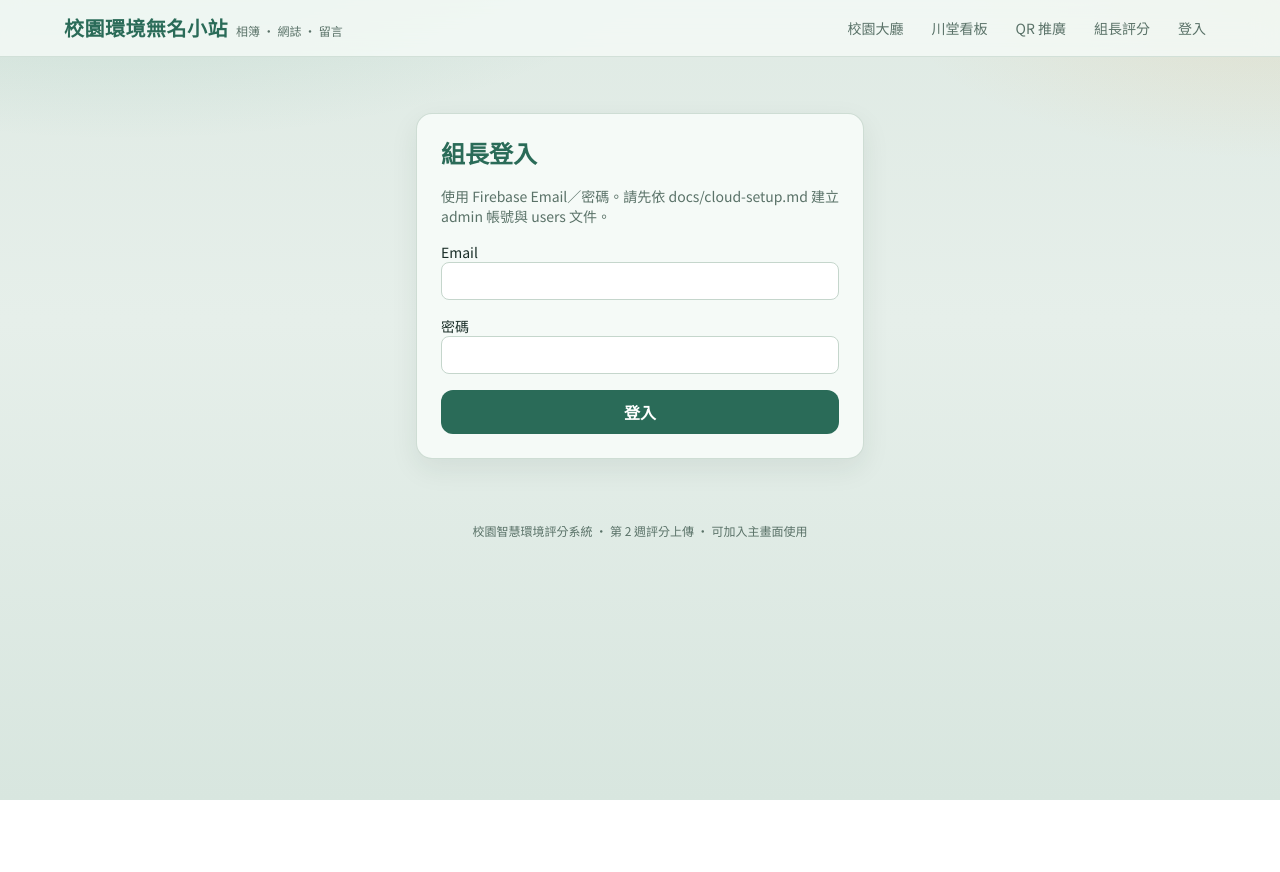
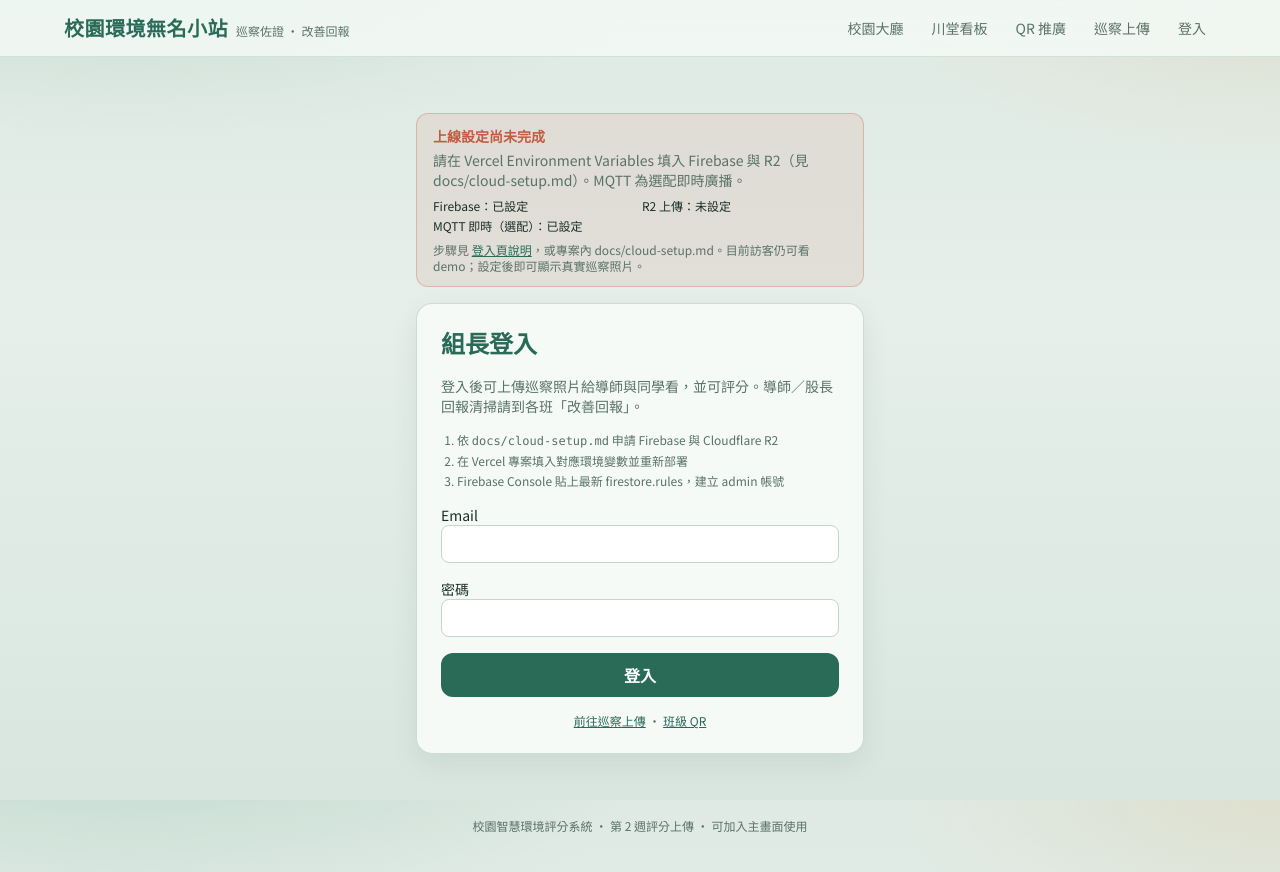
Before and after one commit to jomogo0218/CHSH-Score, a Next.js app: page /login in a window 1280 px wide. Before the commit the page ends 800 px from the top, so only its background shows below. Built offline with nearby package versions, Linux system fonts and the light colour scheme; no server answers.

Commit message:
Align UI with patrol photos and cleanup reporting.
Clarify copy for evidence, class feedback, and scoring as support; add setup-status banner so missing Firebase/R2 is obvious on the live site.

```diff
--- /dev/null
+++ b/src/app/api/setup-status/route.ts
@@ -0,0 +1,32 @@
+import { NextResponse } from "next/server";
+import { hasR2Credentials } from "@/lib/r2/server";
+
+/**
+ * 回傳雲端接線狀態（不含任何密鑰內容），方便組長確認上線條件。
+ */
+export async function GET() {
+  const firebase = Boolean(
+    process.env.NEXT_PUBLIC_FIREBASE_API_KEY &&
+      process.env.NEXT_PUBLIC_FIREBASE_PROJECT_ID &&
+      process.env.NEXT_PUBLIC_FIREBASE_APP_ID,
+  );
+  const r2Public = Boolean(process.env.NEXT_PUBLIC_CF_R2_PUBLIC_URL);
+  const r2Write = hasR2Credentials();
+  const mqttSubscribe = Boolean(
+    process.env.NEXT_PUBLIC_MQTT_URL && process.env.NEXT_PUBLIC_MQTT_USER,
+  );
+  const mqttPublish = Boolean(
+    process.env.NEXT_PUBLIC_MQTT_URL && process.env.MQTT_ADMIN_USER,
+  );
+
+  const coreReady = firebase && r2Write && r2Public;
+  return NextResponse.json({
+    coreReady,
+    firebase,
+    r2: { publicUrl: r2Public, upload: r2Write },
+    mqtt: { subscribe: mqttSubscribe, publish: mqttPublish },
+    hint: coreReady
+      ? "核心已就緒：巡察照片可上傳並供全校瀏覽／回報銷案。"
+      : "請在 Vercel Environment Variables 填入 Firebase 與 R2（見 docs/cloud-setup.md）。MQTT 為選配即時廣播。",
+  });
+}
--- a/src/components/ClassQrPanel.tsx
+++ b/src/components/ClassQrPanel.tsx
@@ -74,7 +74,7 @@ export function ClassQrPanel({ classId, className }: { classId: string; classNam
         {className} QR Code
       </h3>
       <p className="text-sm text-muted">
-        可貼在教室門口：掃碼進班級小站看佐證；組長可掃巡檢連結快速評分。
+        可貼教室門口：掃左邊看巡察照片與改善回報；掃右邊給組長快速上傳。
       </p>
       <div className="grid gap-4 sm:grid-cols-2">
         <QrImage value={classUrl} label="班級主頁" />
--- a/src/components/ClassSiteClient.tsx
+++ b/src/components/ClassSiteClient.tsx
@@ -154,9 +154,9 @@ export function ClassSiteClient({ classDoc }: { classDoc: ClassDoc }) {
 
       <nav className="flex flex-wrap gap-2 text-sm">
         {[
-          { id: "albums", label: "相簿" },
-          { id: "blogs", label: "網誌" },
-          { id: "guestbook", label: "留言板" },
+          { id: "albums", label: "巡察照片" },
+          { id: "blogs", label: "巡察說明" },
+          { id: "guestbook", label: "改善回報" },
           { id: "qr", label: "QR" },
         ].map((tab) => (
           <a
@@ -171,7 +171,7 @@ export function ClassSiteClient({ classDoc }: { classDoc: ClassDoc }) {
 
       <section id="albums" className="panel scroll-mt-24 p-5 sm:p-6">
         <h2 className="mb-4 font-[family-name:var(--font-display)] text-2xl font-bold text-mint">
-          相簿專區
+          巡察照片
         </h2>
         <AlbumGrid
           inspections={inspections}
@@ -181,14 +181,14 @@ export function ClassSiteClient({ classDoc }: { classDoc: ClassDoc }) {
 
       <section id="blogs" className="panel scroll-mt-24 p-5 sm:p-6">
         <h2 className="mb-4 font-[family-name:var(--font-display)] text-2xl font-bold text-mint">
-          網誌專區
+          巡察說明
         </h2>
         <BlogList inspections={inspections} />
       </section>
 
       <section id="guestbook" className="panel scroll-mt-24 p-5 sm:p-6">
         <h2 className="mb-4 font-[family-name:var(--font-display)] text-2xl font-bold text-mint">
-          互動留言板
+          改善回報
         </h2>
         <Guestbook
           comments={comments}
--- a/src/components/Guestbook.tsx
+++ b/src/components/Guestbook.tsx
@@ -177,9 +177,9 @@ export function Guestbook({
         onSubmit={onSubmit}
         className="space-y-3 rounded-xl border border-[color:var(--border)] bg-[color:var(--accent-soft)]/20 p-4"
       >
-        <h3 className="font-semibold text-ink">改善回覆／銷案</h3>
+        <h3 className="font-semibold text-ink">清掃完成回報</h3>
         <p className="text-xs text-muted">
-          衛生股長或導師可上傳改善照片並銷案。未登入時寫入本機預覽。
+          導師／衛生股長看完巡察照片後，上傳改善照並說明已清掃。勾選銷案後狀態會改為「已銷案」。未登入時先存本機預覽。
         </p>
 
         <label className="block space-y-1 text-sm">
@@ -266,7 +266,7 @@ export function Guestbook({
             checked={markFixed}
             onChange={(e) => setMarkFixed(e.target.checked)}
           />
-          同時將此巡檢標為「已銷案」
+          確認已清掃完成，標為「已銷案」
         </label>
 
         <button
@@ -274,7 +274,7 @@ export function Guestbook({
           disabled={busy || !inspectionId}
           className="rounded-xl bg-mint px-4 py-2.5 font-semibold text-white hover:bg-leaf disabled:opacity-60"
         >
-          {busy ? "處理中…" : "送出回覆"}
+          {busy ? "處理中…" : "回報已清掃"}
         </button>
         {message ? <p className="text-sm text-muted">{message}</p> : null}
       </form>
@@ -306,7 +306,7 @@ export function Guestbook({
       ))}
       {comments.length === 0 ? (
         <p className="text-sm text-[color:var(--ink-muted)]">
-          尚無留言。扣分後可於此上傳改善照片銷案。
+          尚無回報。若有待改善項目，清掃後請在此上傳照片並回報完成。
         </p>
       ) : null}
     </div>
--- a/src/components/HallClient.tsx
+++ b/src/components/HallClient.tsx
@@ -3,6 +3,7 @@
 import { useEffect, useState } from "react";
 import { ClassDirectory } from "@/components/ClassDirectory";
 import { HallFeed, TopBoard } from "@/components/HallFeed";
+import { SetupStatusBanner } from "@/components/SetupStatusBanner";
 import { FETCH_TTL_MS, setCached, withTtlCache } from "@/lib/cache/ttl";
 import { isFirebaseConfigured } from "@/lib/firebase/client";
 import { fetchLatestInspections } from "@/lib/firebase/firestore";
@@ -110,13 +111,14 @@ export function HallClient() {
 
   return (
     <div className="space-y-6">
+      <SetupStatusBanner />
       <section className="animate-rise space-y-2">
-        <p className="text-sm tracking-widest text-muted">CAMPUS WRETCH HALL</p>
+        <p className="text-sm tracking-widest text-muted">CAMPUS PATROL HALL</p>
         <h1 className="font-[family-name:var(--font-display)] text-4xl font-extrabold text-ink sm:text-5xl">
           校園環境無名小站
         </h1>
         <p className="max-w-2xl text-muted">
-          相簿、網誌與留言互動，取代硬邦邦的扣分單。今日巡檢動態即時上牆。
+          組長巡察拍照給導師與同學看；班級改善後可回報銷案。評分用來標示待改善與優良。
         </p>
         <p className="text-xs text-muted">
           資料來源：{source}（{FETCH_TTL_MS / 1000} 秒內重整沿用快取
--- a/src/components/HallFeed.tsx
+++ b/src/components/HallFeed.tsx
@@ -8,10 +8,10 @@ export function HallFeed({ items }: { items: InspectionDoc[] }) {
     <section className="panel animate-rise p-5 sm:p-6">
       <div className="mb-4">
         <h2 className="font-[family-name:var(--font-display)] text-2xl font-bold text-mint">
-          最新巡檢動態牆
+          最新巡察佐證
         </h2>
         <p className="mt-1 text-sm text-muted">
-          像無名小站一樣瀏覽各班今日相簿與評語
+          點進班級可看照片；待改善班級請清掃後於留言板回報
         </p>
       </div>
       <ul className="grid gap-4 sm:grid-cols-2">
@@ -60,9 +60,9 @@ export function TopBoard({ inspections }: { inspections: InspectionDoc[] }) {
     <section className="panel animate-rise overflow-hidden">
       <div className="border-b border-line/50 bg-mint px-5 py-3 text-white sm:px-6">
         <h2 className="font-[family-name:var(--font-display)] text-xl font-bold">
-          今日頭條 · 優良榜
+          今日優良
         </h2>
-        <p className="text-sm text-white/85">本日得分最高班級</p>
+        <p className="text-sm text-white/85">本日巡察得分較高的班級</p>
       </div>
       <ol className="grid gap-0 sm:grid-cols-3">
         {inspections.map((item, index) => {
--- a/src/components/InspectForm.tsx
+++ b/src/components/InspectForm.tsx
@@ -200,10 +200,10 @@ export function InspectForm({ classId }: { classId?: string }) {
     <div className="space-y-6">
       <section className="panel p-5 sm:p-6">
         <h1 className="font-[family-name:var(--font-display)] text-3xl font-bold text-mint">
-          組長快速評分
+          巡察拍照與評分
         </h1>
         <p className="mt-2 text-muted">
-          點選缺失區域自動扣分，拍照會先壓縮至約 300KB 再上傳。
+          發現缺失就拍照當佐證（自動壓至約 300KB），可順便扣分。發布後導師與同學會在班級頁看到照片。
         </p>
         {selected ? (
           <div className="mt-4 flex flex-wrap items-center justify-between gap-3 rounded-lg bg-leaf/15 px-4 py-3">
--- a/src/components/LoginForm.tsx
+++ b/src/components/LoginForm.tsx
@@ -1,7 +1,9 @@
 "use client";
 
 import { useState, type FormEvent } from "react";
+import Link from "next/link";
 import { isFirebaseConfigured, loginAsAdmin } from "@/lib/firebase/auth";
+import { SetupStatusBanner } from "@/components/SetupStatusBanner";
 
 export function LoginForm() {
   const [email, setEmail] = useState("");
@@ -16,7 +18,7 @@ export function LoginForm() {
     setMessage(null);
     try {
       await loginAsAdmin(email, password);
-      setMessage("登入成功。可前往 /inspect 使用組長工具。");
+      setMessage("登入成功。可前往「巡察上傳」發布照片與評分。");
     } catch (err) {
       setMessage(err instanceof Error ? err.message : "登入失敗");
     } finally {
@@ -25,17 +27,27 @@ export function LoginForm() {
   }
 
   return (
-    <form onSubmit={onSubmit} className="panel mx-auto max-w-md space-y-4 p-6">
+    <div className="mx-auto max-w-md space-y-4">
+      <SetupStatusBanner />
+      <form onSubmit={onSubmit} className="panel space-y-4 p-6">
         <h1 className="font-[family-name:var(--font-display)] text-2xl font-bold text-mint">
           組長登入
         </h1>
         <p className="text-sm text-muted">
-        使用 Firebase Email／密碼。請先依 docs/cloud-setup.md 建立 admin
-        帳號與 users 文件。
+          登入後可上傳巡察照片給導師與同學看，並可評分。導師／股長回報清掃請到各班「改善回報」。
         </p>
+        <ol className="list-decimal space-y-1 pl-4 text-xs text-muted">
+          <li>
+            依{" "}
+            <span className="font-mono">docs/cloud-setup.md</span> 申請 Firebase
+            與 Cloudflare R2
+          </li>
+          <li>在 Vercel 專案填入對應環境變數並重新部署</li>
+          <li>Firebase Console 貼上最新 firestore.rules，建立 admin 帳號</li>
+        </ol>
         {!configured ? (
           <p className="rounded-lg bg-coral/10 px-3 py-2 text-sm text-coral">
-          尚未偵測到 Firebase 環境變數，表單可操作但無法連線。
+            尚未偵測到 Firebase 環境變數，表單可操作但無法連線雲端。
           </p>
         ) : null}
         <label className="block space-y-1 text-sm">
@@ -66,6 +78,16 @@ export function LoginForm() {
           {loading ? "登入中…" : "登入"}
         </button>
         {message ? <p className="text-sm text-muted">{message}</p> : null}
+        <p className="text-center text-xs text-muted">
+          <Link href="/inspect" className="text-mint underline">
+            前往巡察上傳
+          </Link>
+          {" · "}
+          <Link href="/qr" className="text-mint underline">
+            班級 QR
+          </Link>
+        </p>
       </form>
+    </div>
   );
 }
--- a/src/components/QrPromoClient.tsx
+++ b/src/components/QrPromoClient.tsx
@@ -23,11 +23,11 @@ export function QrPromoClient() {
       <header className="animate-rise space-y-2">
         <p className="text-sm tracking-widest text-muted">QR PROMOTE</p>
         <h1 className="font-[family-name:var(--font-display)] text-4xl font-bold text-mint">
-          班級 QR Code 推廣
+          班級 QR（給導師／同學）
         </h1>
         <p className="max-w-2xl text-muted">
-          列印張貼於教室門口。學生／導師掃碼進入班級小站；組長可用巡檢 QR
-          快速開評分頁。
+          列印貼在教室：掃碼看巡察照片；清掃後可在班級頁「改善回報」上傳完成證明。組長可用巡察 QR
+          快速開上傳頁。
         </p>
         <p className="text-sm">
           <Link href="/" className="text-mint underline">
--- /dev/null
+++ b/src/components/SetupStatusBanner.tsx
@@ -0,0 +1,60 @@
+"use client";
+
+import { useEffect, useState } from "react";
+import Link from "next/link";
+
+type SetupStatus = {
+  coreReady: boolean;
+  firebase: boolean;
+  r2: { publicUrl: boolean; upload: boolean };
+  mqtt: { subscribe: boolean; publish: boolean };
+  hint: string;
+};
+
+export function SetupStatusBanner() {
+  const [status, setStatus] = useState<SetupStatus | null>(null);
+
+  useEffect(() => {
+    let cancelled = false;
+    void fetch("/api/setup-status")
+      .then((r) => r.json())
+      .then((data: SetupStatus) => {
+        if (!cancelled) setStatus(data);
+      })
+      .catch(() => {
+        if (!cancelled) setStatus(null);
+      });
+    return () => {
+      cancelled = true;
+    };
+  }, []);
+
+  if (!status || status.coreReady) return null;
+
+  return (
+    <aside className="rounded-xl border border-coral/30 bg-coral/10 px-4 py-3 text-sm text-ink">
+      <p className="font-semibold text-coral">上線設定尚未完成</p>
+      <p className="mt-1 text-muted">{status.hint}</p>
+      <ul className="mt-2 grid gap-1 text-xs sm:grid-cols-2">
+        <li>Firebase：{status.firebase ? "已設定" : "未設定"}</li>
+        <li>
+          R2 上傳：{status.r2.upload ? "已設定" : "未設定"}
+          {status.r2.publicUrl ? "" : "（缺公開網址）"}
+        </li>
+        <li>
+          MQTT 即時（選配）：
+          {status.mqtt.publish && status.mqtt.subscribe
+            ? "已設定"
+            : "未設定／可略過"}
+        </li>
+      </ul>
+      <p className="mt-2 text-xs text-muted">
+        步驟見{" "}
+        <Link href="/login" className="text-mint underline">
+          登入頁說明
+        </Link>
+        ，或專案內 docs/cloud-setup.md。目前訪客仍可看 demo；設定後即可顯示真實巡察照片。
+      </p>
+    </aside>
+  );
+}
--- a/src/components/SiteHeader.tsx
+++ b/src/components/SiteHeader.tsx
@@ -4,7 +4,7 @@ const links = [
   { href: "/", label: "校園大廳" },
   { href: "/board", label: "川堂看板" },
   { href: "/qr", label: "QR 推廣" },
-  { href: "/inspect", label: "組長評分" },
+  { href: "/inspect", label: "巡察上傳" },
   { href: "/login", label: "登入" },
 ];
 
@@ -17,7 +17,7 @@ export function SiteHeader() {
             校園環境無名小站
           </span>
           <span className="hidden text-xs text-muted sm:inline">
-            相簿 · 網誌 · 留言
+            巡察佐證 · 改善回報
           </span>
         </Link>
         <nav className="flex flex-wrap items-center gap-1 text-sm sm:gap-2">
```
Also changed, not shown: 1 other file (tests, documents, lock files or other folders). Lines whose indentation alone changed are shown as unchanged.
